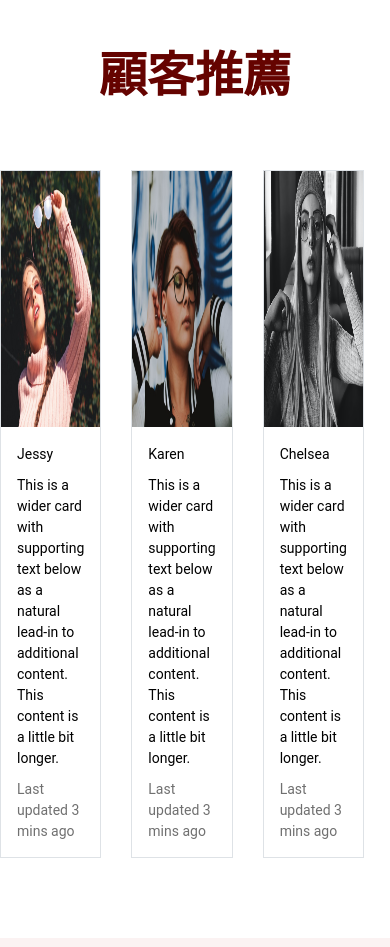
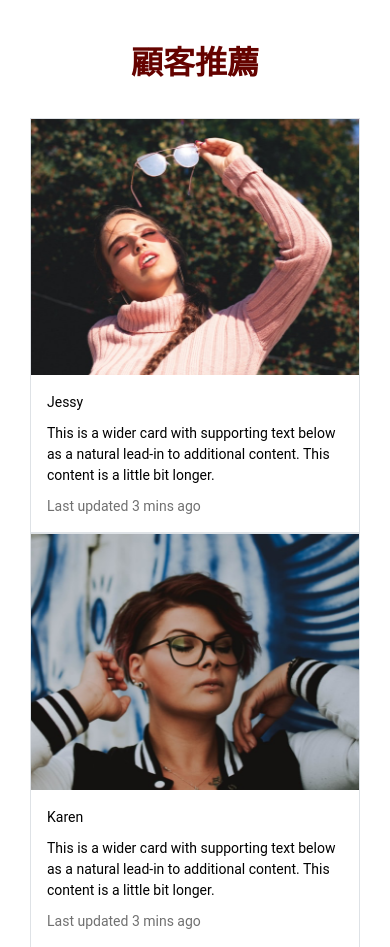
Before and after one commit to fattybooboo/cutClass, a plain HTML site: page week3/index.html in a window 390 px wide. Shown: the part 3341-4288 px from the top of the page. Drawn offline with Linux system fonts and the light colour scheme.

Commit message:
week3 main-cutom-box 992

```diff
--- a/css/week3.css
+++ b/css/week3.css
@@ -251,13 +251,13 @@
     border: 1px solid #DEE2E6;
 }
 
-.box-cards .box-w:first-child {
-    margin-left: 0;
-}
+/*.box-cards .box-w:first-child {*/
+/*    margin-left: 0;*/
+/*}*/
 
-.box-cards .box-w:last-child {
-    margin-right: 0;
-}
+/*.box-cards .box-w:last-child {*/
+/*    margin-right: 0;*/
+/*}*/
 
 .box-cards .box-w img {
     width: 100%;
--- a/css/week3_@media992.css
+++ b/css/week3_@media992.css
@@ -132,4 +132,23 @@
         line-height: 25px;
     }
 
+    .main-custom-box-title {
+        font-size: 32px;
+        line-height: 48px;
+        margin-bottom: 32px;
+    }
+
+    .box-cards .box-w {
+        max-width: 330px;
+    }
+
+    .box-cards .box-m-ml {
+        margin-top: 28px;
+    }
+
+    .main-custom-box .box-cards {
+        flex-wrap: wrap;
+        justify-content: center;
+    }
+
 }
--- a/week3/index.html
+++ b/week3/index.html
@@ -106,13 +106,13 @@
                     <div>This is a wider card with supporting text below as a natural lead-in to additional content. This content is a little bit longer.</div>
                     <div>Last updated 3 mins ago</div>
                 </div>
-                <div class="box-w">
+                <div class="box-w box-m-ml">
                     <img src="../img/week3/rec-3.png" alt="">
                     <div>Chelsea</div>
                     <div>This is a wider card with supporting text below as a natural lead-in to additional content. This content is a little bit longer.</div>
                     <div>Last updated 3 mins ago</div>
                 </div>
-                <div class="box-w">
+                <div class="box-w box-m-ml">
                     <img src="../img/week3/rec-4.png" alt="">
                     <div>Jane</div>
                     <div>This is a wider card with supporting text below as a natural lead-in to additional content. This content is a little bit longer.</div>
```
